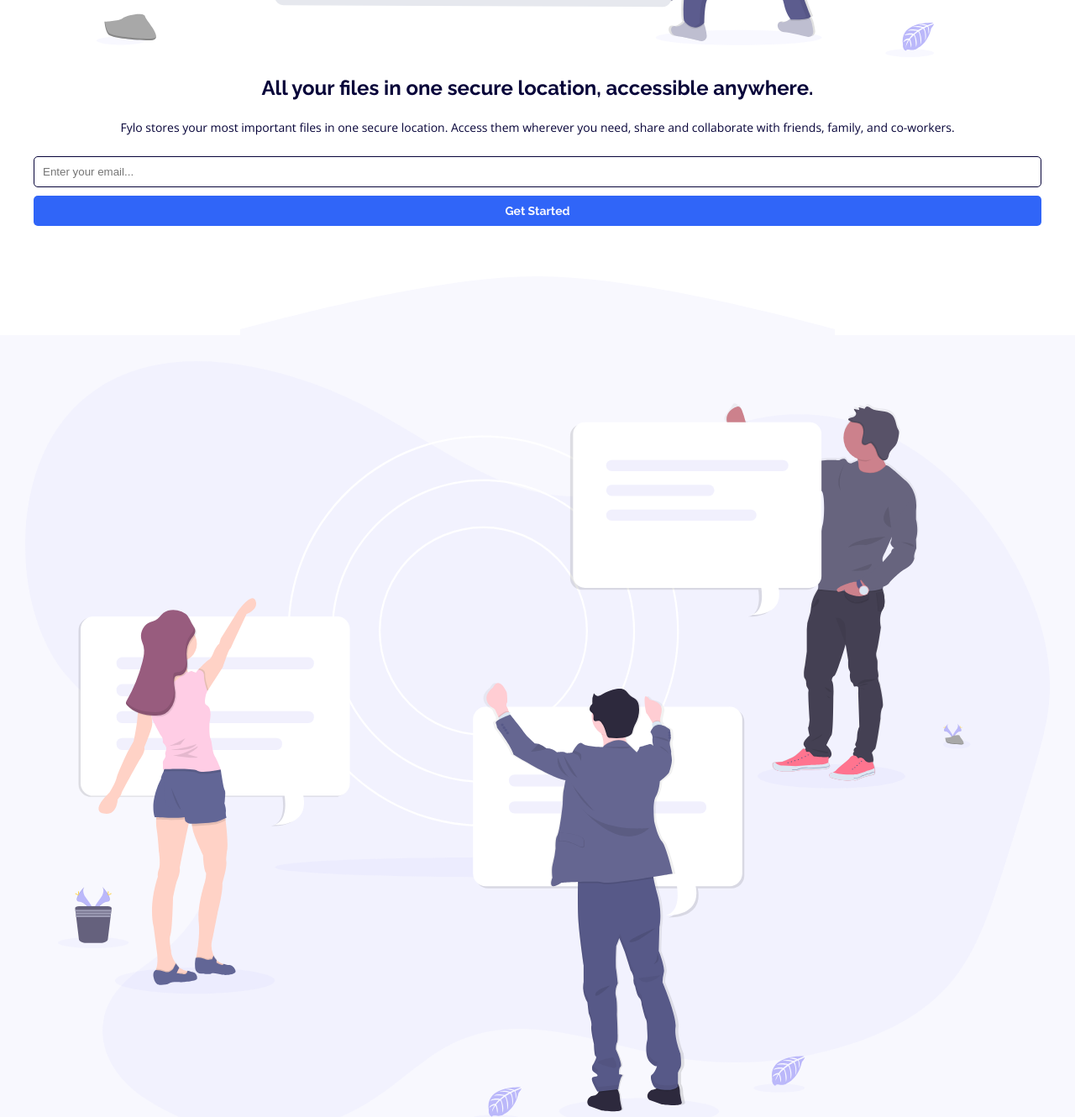
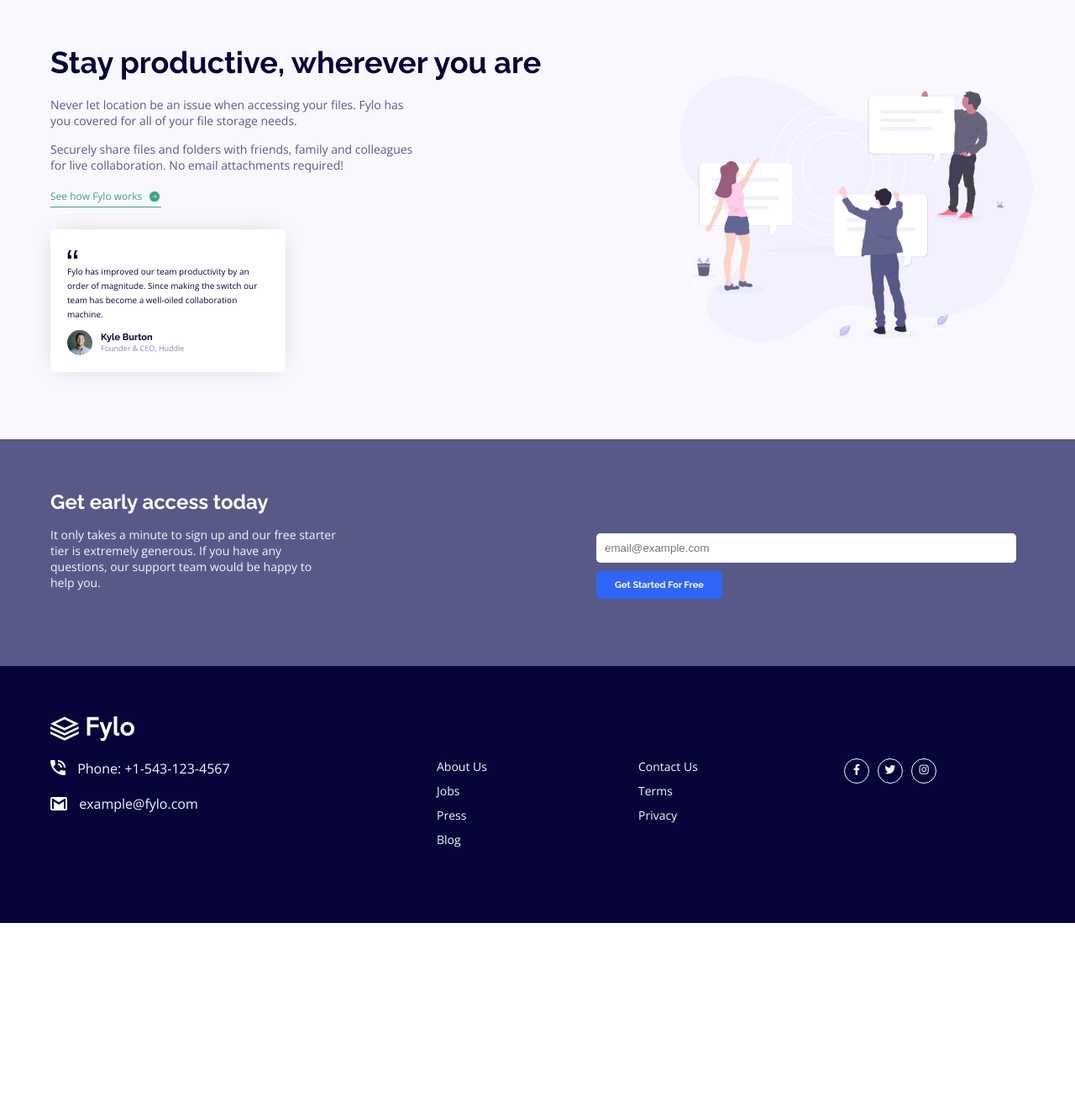
Before and after one commit to doyo91/fylo-landing-page-with-two-column-layout, a plain HTML site: page index.html in a window 1280 px wide. Shown: the part 855-2185 px from the top of the page at 84% size. After the commit the page ends 1954 px from the top, so only its background shows below. Drawn offline with nearby package versions, Linux system fonts and the light colour scheme.

Commit message:
Finished

```diff
--- a/index.html
+++ b/index.html
@@ -28,7 +28,9 @@
   <body>
     <!-- Navbar -->
     <nav class="navbar">
+      <a href="/">
         <img src="images/logo.svg" alt="logo brand" class="navbar__logo" />
+      </a>
 
       <ul class="navbar__list">
         <li class="navbar__item">
@@ -47,22 +49,24 @@
         src="images/illustration-1.svg"
         alt="header picture"
       />
+      <div class="header__content">
         <h1 class="header__title">
           All your files in one secure location, accessible anywhere.
         </h1>
 
         <p class="header__text">
           Fylo stores your most important files in one secure location. Access
-        them wherever you need, share and collaborate with friends, family, and
-        co-workers.
+          them wherever you need, share and collaborate with friends, family,
+          and co-workers.
         </p>
-      <div class="form">
+        <div class="form form--header">
           <input
             class="form__input form__input--header"
             type="email"
             placeholder="Enter your email..."
           />
           <button class="form__btn form__btn--header">Get Started</button>
+        </div>
       </div>
     </header>
     <!-- Section 1 -->
@@ -72,6 +76,7 @@
         src="images/illustration-2.svg"
         alt="section 1 illustration"
       />
+      <div class="s1__content">
         <h2 class="s1__title">Stay productive, wherever you are</h2>
 
         <p class="s1__text">
@@ -79,8 +84,8 @@
           covered for all of your file storage needs.
         </p>
         <p class="s1__text">
-        Securely share files and folders with friends, family and colleagues for
-        live collaboration. No email attachments required!
+          Securely share files and folders with friends, family and colleagues
+          for live collaboration. No email attachments required!
         </p>
 
         <div class="s1__works">
@@ -98,8 +103,8 @@
           />
           <p class="testimonial__text">
             Fylo has improved our team productivity by an order of magnitude.
-          Since making the switch our team has become a well-oiled collaboration
-          machine.
+            Since making the switch our team has become a well-oiled
+            collaboration machine.
           </p>
           <div class="testimonial__info">
             <img
@@ -113,15 +118,18 @@
             </div>
           </div>
         </div>
+      </div>
     </section>
     <!-- Section 2 -->
     <section class="s2">
+      <div class="s2__content">
         <h4 class="s2__title">Get early access today</h4>
         <p class="s2__text">
-        It only takes a minute to sign up and our free starter tier is extremely
-        generous. If you have any questions, our support team would be happy to
-        help you.
+          It only takes a minute to sign up and our free starter tier is
+          extremely generous. If you have any questions, our support team would
+          be happy to help you.
         </p>
+      </div>
       <div class="form">
         <input
           class="form__input"
@@ -134,6 +142,7 @@
     <!-- Footer -->
     <footer class="foo">
       <img class="foo__logo" src="images/logo.svg" alt="logo footer" />
+      <div class="foo__content">
         <div class="foo__contact">
           <span class="foo__info">
             <img src="images/icon-phone.svg" alt="icon-phone" />
@@ -181,6 +190,7 @@
             <i class="fab fa-instagram"></i>
           </a>
         </div>
+      </div>
     </footer>
   </body>
 </html>
--- a/style.css
+++ b/style.css
@@ -24,6 +24,7 @@
   font-family: var(--font--primary);
   color: var(--primary-dark-blue);
   font-size: 16px;
+  max-width: 1440px;
 }
 
 h1,
@@ -70,6 +71,7 @@
   font-family: var(--font-secondary);
   font-weight: bold;
   font-size: 11px;
+  cursor: pointer;
 }
 
 .form__input--header {
@@ -110,6 +112,7 @@
 .navbar__item:last-child {
   margin-right: 0;
 }
+
 /*
 ===============================
   Header
@@ -126,7 +129,7 @@
 .header__title {
   margin-top: 15px;
   line-height: 1.4;
-  font-size: 24px;
+  font-size: 22px;
   font-weight: bold;
 }
 
@@ -135,7 +138,7 @@
   line-height: 1.4;
   margin-top: 10px;
   margin-bottom: 15px;
-  font-size: 14px;
+  font-size: 13px;
 }
 /*
 ===============================
@@ -156,7 +159,7 @@
   background-repeat: no-repeat;
   background-size: contain;
   background-position: center;
-  top: -70px;
+  top: -60px;
   left: 0;
   width: 100%;
   height: 100px;
@@ -210,7 +213,7 @@
 .testimonial {
   width: 280px;
   margin: auto;
-  background-color: var((--white));
+  background-color: var(--white);
   padding: 20px;
   border-radius: 5px;
   -webkit-box-shadow: 0px 0px 26px -10px rgba(181, 181, 181, 1);
@@ -288,6 +291,8 @@
 .foo__logo {
   width: 100px;
   object-fit: contain;
+  filter: grayscale(100%) invert(100%) contrast(0%) brightness(200%);
+  color: white;
 }
 
 .foo__contact {
@@ -335,5 +340,202 @@
 ===============================
 */
 
+@media screen and (min-width: 600px) {
+  .s1::before {
+    background-image: url(images/bg-curve-desktop.svg);
+  }
+}
 @media screen and (min-width: 768px) {
+  .form--header {
+    display: flex;
+    flex-direction: row;
+  }
+  .form__btn {
+    max-width: 200px;
+  }
+  .form__input--header {
+    border: 1px solid var(--primary-dark-blue);
+    flex: 0.6;
+  }
+  .form__btn--header {
+    font-size: 11px;
+    margin-left: 10px;
+    width: 200px;
+    margin-bottom: 10px;
+    flex: 0.4;
+  }
+  /*
+===============================
+  Navbar
+===============================
+*/
+  .navbar {
+    font-size: 14px;
+    height: auto;
+    padding: 60px;
+  }
+
+  .navbar__logo {
+    width: 150px;
+  }
+
+  /*
+===============================
+  Header
+===============================
+*/
+  .header {
+    display: grid;
+    grid-template-columns: 1fr 1fr;
+    grid-template-areas: "content illustration";
+    column-gap: 20px;
+    text-align: left;
+    align-items: center;
+  }
+  .header__content {
+    grid-area: content;
+    max-width: 700px;
+    padding: 30px;
+  }
+  .header__title {
+    margin-bottom: 0;
+    padding: 10px;
+    font-size: 36px;
+  }
+
+  .header__text {
+    padding: 10px;
+    font-size: 14px;
+    line-height: 1.2;
+    margin-top: 0;
+    margin-bottom: 5px;
+    padding-right: 100px;
+    grid-area: text;
+  }
+  .header .form__input {
+    flex: 0.5;
+  }
+
+  .header .form__btn {
+    flex: 0.3;
+  }
+  /*
+===============================
+  Section 1
+===============================
+*/
+  .s1 {
+    display: grid;
+    grid-template-columns: 1fr 1fr;
+    grid-template-areas: "content illustration";
+    column-gap: 20px;
+    align-items: center;
+    margin-top: 200px;
+  }
+  .s1::before {
+    background-image: url(images/bg-curve-desktop.svg);
+    background-size: 100%;
+    background-position: top;
+    top: -80px;
+  }
+  .s1__content {
+    grid-area: content;
+    padding: 50px 30px;
+    width: 120%;
+  }
+
+  .s1__illustration {
+    grid-area: illustration;
+    width: 70%;
+    margin-left: auto;
+    margin-right: 20px;
+    padding-top: 50;
+  }
+
+  .s1__title {
+    text-align: left;
+    font-size: 36px;
+    margin-top: 0px;
+  }
+  .s1__text {
+    font-size: 14px;
+    color: var(--primary-desaturated-blue);
+    margin-bottom: 15px;
+    padding-right: 220px;
+  }
+  .s1__works {
+    text-align: left;
+    margin-top: 0;
+  }
+
+  .testimonial {
+    margin: 0;
+    margin-right: auto;
+  }
+
+  /*
+===============================
+  Section 2
+===============================
+*/
+  .s2 {
+    display: flex;
+    justify-content: space-between;
+    align-items: center;
+    text-align: left;
+    padding-top: 60px;
+    gap: 300px;
+    padding: 60px;
+  }
+  .s2__title {
+    font-size: 1.5rem;
+  }
+
+  .s2 .form__input {
+    width: 500px;
+  }
+  .s2 .form__btn {
+    width: 150px;
+  }
+  /*
+===============================
+  Footer
+===============================
+*/
+  .foo {
+    padding: 60px;
+  }
+  .foo__content {
+    display: grid;
+    width: 100%;
+    grid-template-columns: 1fr 0.5fr 0.5fr 0.5fr;
+    grid-template-areas: "contact links-1 links-2 social";
+    align-items: flex-start;
+    justify-content: center;
+    gap: 20px;
+  }
+
+  .foo__logo {
+    grid-area: logo;
+    margin-bottom: 10px;
+  }
+
+  .foo__contact {
+    grid-area: contact;
+    padding-top: 10px;
+    margin: 0;
+  }
+
+  .foo__list:first-child {
+    grid-area: links-1;
+  }
+  .foo__list:nth-child(1) {
+    grid-area: links-2;
+  }
+
+  .foo__social {
+    grid-area: social;
+    padding-top: 10px;
+    margin: 0;
+  }
 }
```
Lines whose indentation alone changed are shown as unchanged.
